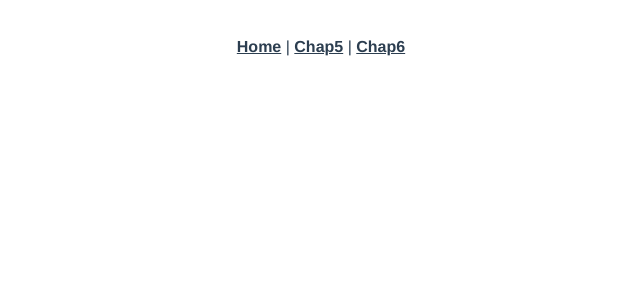
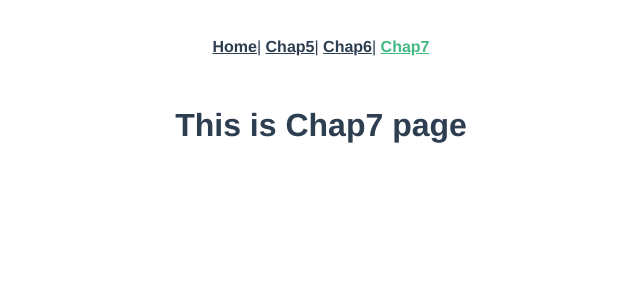
Before and after one commit to kawa1228/vuebook2-sample, a Vue app: page /chap7 in a window 1280 px wide. Shown: the top 300 px of the page, without its empty margins (319-959 px from the left). Built offline with nearby package versions, Linux system fonts and the light colour scheme.

Commit message:
add Chap7

```diff
--- a/src/App.vue
+++ b/src/App.vue
@@ -1,11 +1,12 @@
 <template>
   <div id="app">
     <div id="nav">
-      <router-link to="/">Home</router-link> |
-      <router-link to="/chap5">Chap5</router-link> |
-      <router-link to="/chap6">Chap6</router-link>
+      <router-link to="/">Home</router-link>|
+      <router-link to="/chap5">Chap5</router-link>|
+      <router-link to="/chap6">Chap6</router-link>|
+      <router-link to="/chap7">Chap7</router-link>
     </div>
-    <router-view />
+    <router-view/>
   </div>
 </template>
 
--- a/src/components/BtnTransition.vue
+++ b/src/components/BtnTransition.vue
@@ -28,7 +28,7 @@
 };
 </script>
 
-<style lang="sass">
+<style lang="sass" scoped>
 // へんなスタイル
 .strange-enter-active, .strange-leave-active
   transition: opacity 1s
--- a/src/components/KawausoComp.vue
+++ b/src/components/KawausoComp.vue
@@ -19,7 +19,7 @@
 };
 </script>
 
-<style lang="sass">
+<style lang="sass" scoped>
 .kawauso-enter-active, .kawauso-leave-active
   transition: opacity 1s, transform 1s
 .kawauso-enter
--- a/src/router.js
+++ b/src/router.js
@@ -30,6 +30,15 @@
       // which is lazy-loaded when the route is visited.
       component: () =>
         import(/* webpackChunkName: "about" */ "./views/Chap6.vue")
+    },
+    {
+      path: "/chap7",
+      name: "chap7",
+      // route level code-splitting
+      // this generates a separate chunk (about.[hash].js) for this route
+      // which is lazy-loaded when the route is visited.
+      component: () =>
+        import(/* webpackChunkName: "about" */ "./views/Chap7.vue")
     }
   ]
 });
--- /dev/null
+++ b/src/views/Chap7.vue
@@ -0,0 +1,5 @@
+<template>
+  <div class="chap7">
+    <h1>This is Chap7 page</h1>
+  </div>
+</template>
```
